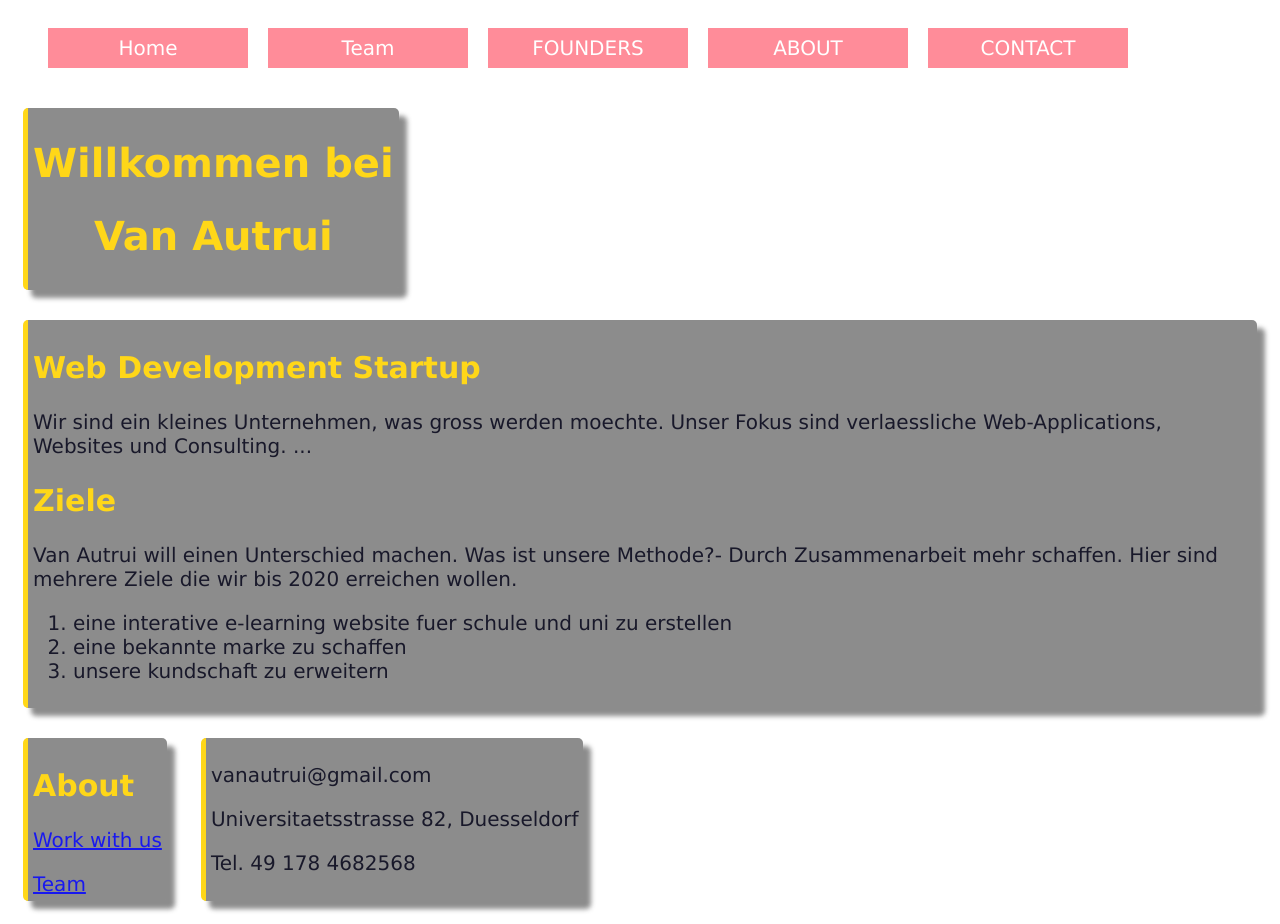
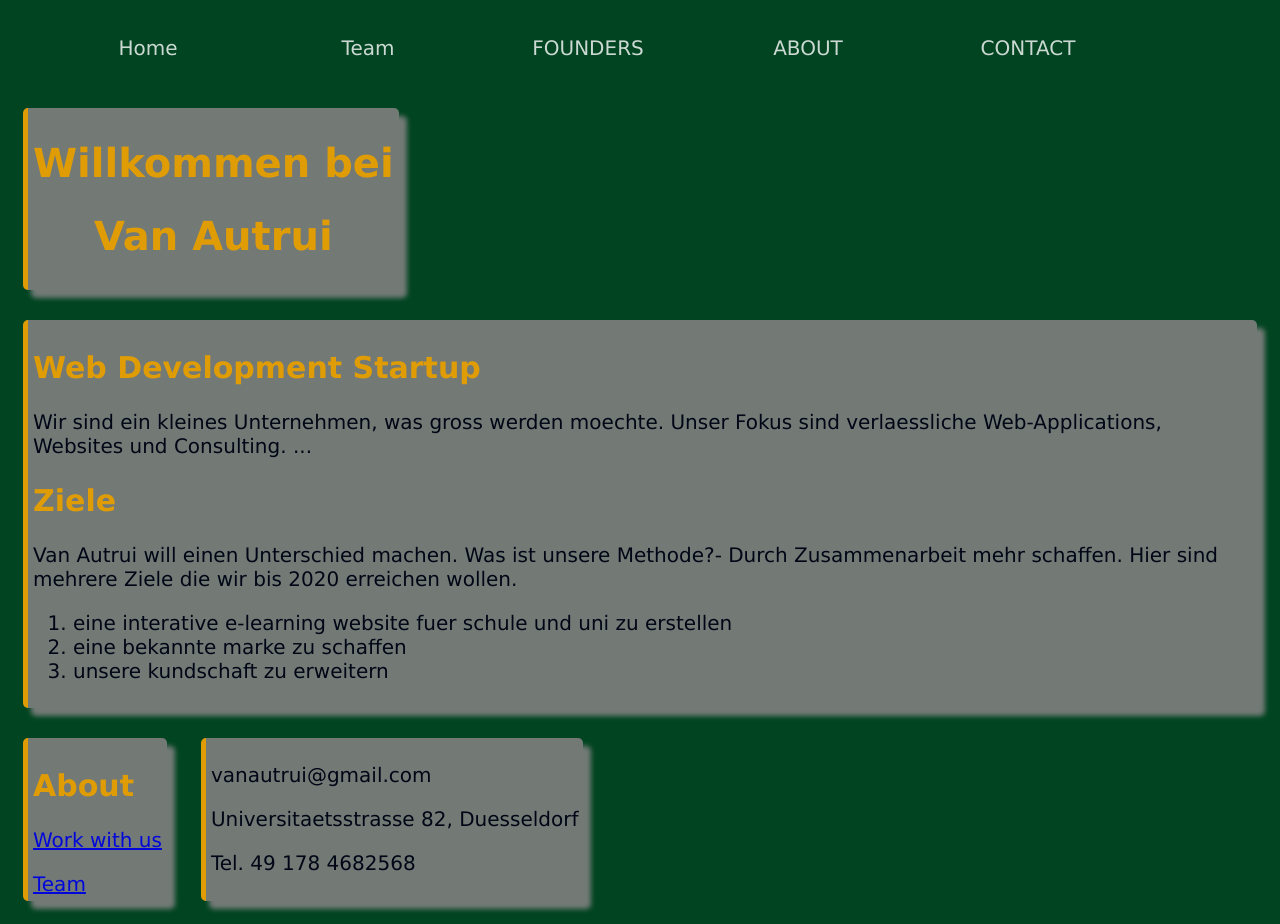
Before and after one commit to pointbazaar/vanautrui.org, a PHP site: page / in a window 1280 px wide. Run offline with PHP 8.4, Linux system fonts and the light colour scheme.

Commit message:
just updating

```diff
--- a/index.html
+++ b/index.html
@@ -42,7 +42,8 @@
 </nav>
 </div>
 
-<br></br>
+<br>
+<br>
 
 <div id="greeting" class="section">
 <h1 class="english" align = "Center">Welcome to</h1>
--- a/style.css
+++ b/style.css
@@ -2,7 +2,7 @@ body {
 	color:black;
 	font-size: 20px;
 	font-family:verdana;
-	background-color:white;
+	background-color:rgb(1, 68, 33);
 
 	display:flex;
 	flex-wrap:wrap;
@@ -18,7 +18,7 @@ body {
 }
 
 .Dropbar ul li{
-	background-color:#ff7080;
+	background-color:rgb(1, 68, 33);
 	opacity: 0.8;
 	float: left;
 	width: 200px;
@@ -100,12 +100,12 @@ hr{
 	text-align:block;
 
 
-	background-color:rgb(0, 128, 42);
+	background-color:rgb(1, 68, 33);
 
 	opacity:0.9;
 
 	border-left-style:solid;
-	border-color:rgb(255, 211, 0);
+	border-color:rgb(249, 166, 2);
 	border-width:5px;
 	border-radius:5px;
 
@@ -129,14 +129,14 @@ hr{
 }
 
 h1 {
-	color:rgb(255, 211, 0);
+	color:rgb(249, 166, 2);
 }
 h2 {
-	color:rgb(255, 211, 0);
+	color:rgb(249, 166, 2);
 }
 h3 {
-	color:rgb(255, 211, 0);
+	color:rgb(249, 166, 2);
 }
 h4 {
-	color:rgb(255, 211, 0);
+	color:rgb(249, 166, 2);
 }
```
